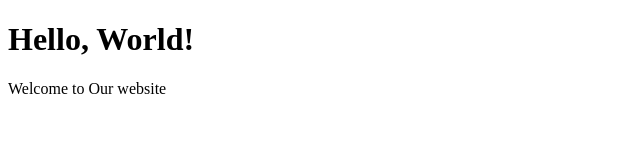
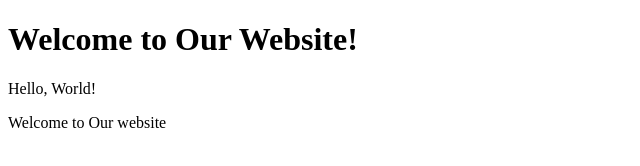
Before and after one commit to kabeerali1825/my-website, a plain HTML site: page index.html in a window 1280 px wide. Shown: the whole page, without its empty margins (0-640 px from the left). Drawn offline with Linux system fonts and the light colour scheme.

Commit message:
Updated Headings

```diff
--- a/index.html
+++ b/index.html
@@ -1,12 +1,13 @@
 <!DOCTYPE html>
 <html lang="en">
-  <head>
-    <meta charset="UTF-8" />
-    <meta name="viewport" content="width=device-width, initial-scale=1.0" />
+<head>
+    <meta charset="UTF-8">
+    <meta name="viewport" content="width=device-width, initial-scale=1.0">
     <title>My Website</title>
-  </head>
-  <body>
-    <h1>Hello, World!</h1>
+</head>
+<body>
+    <h1>Welcome to Our Website!</h1>
+    <p>Hello, World!</p>
     <p>Welcome to Our website</p>
-  </body>
+</body>
 </html>
```
